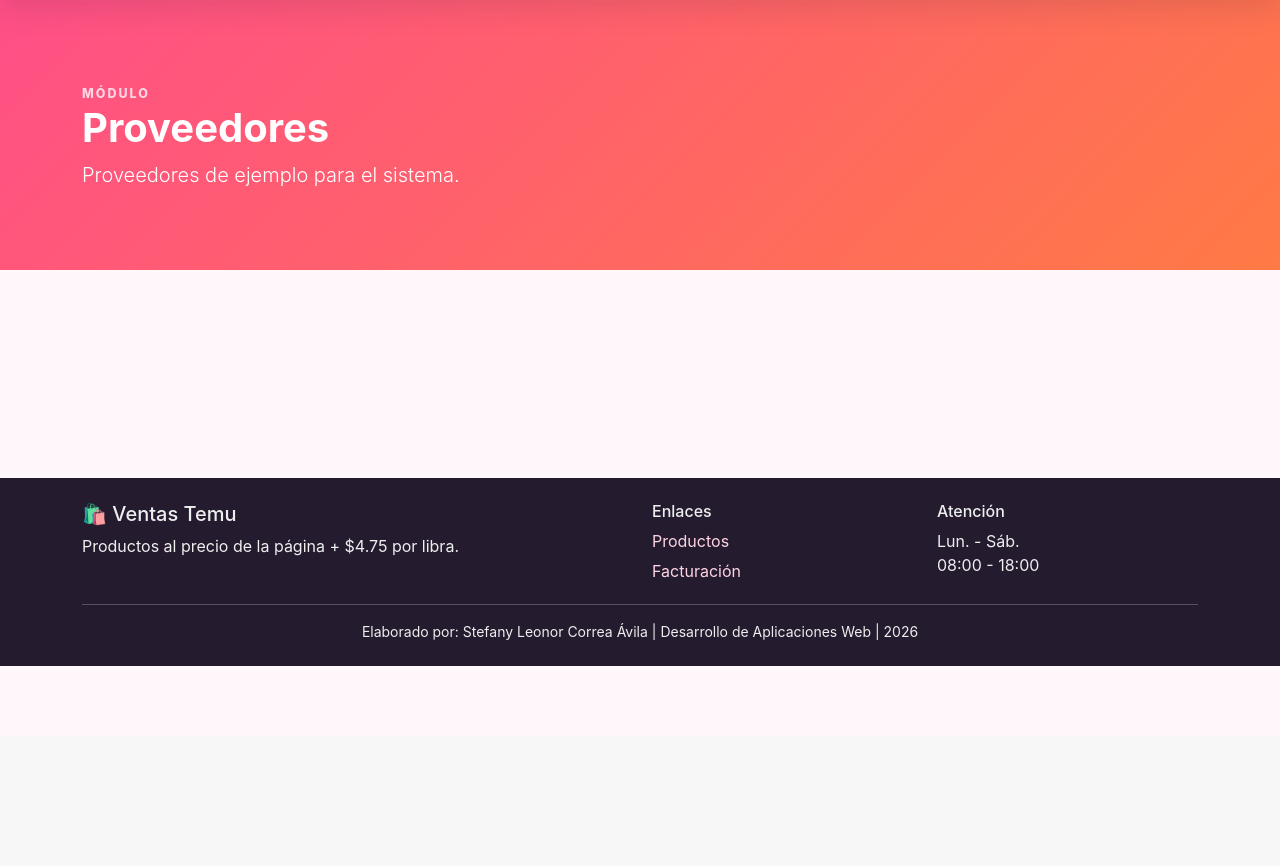
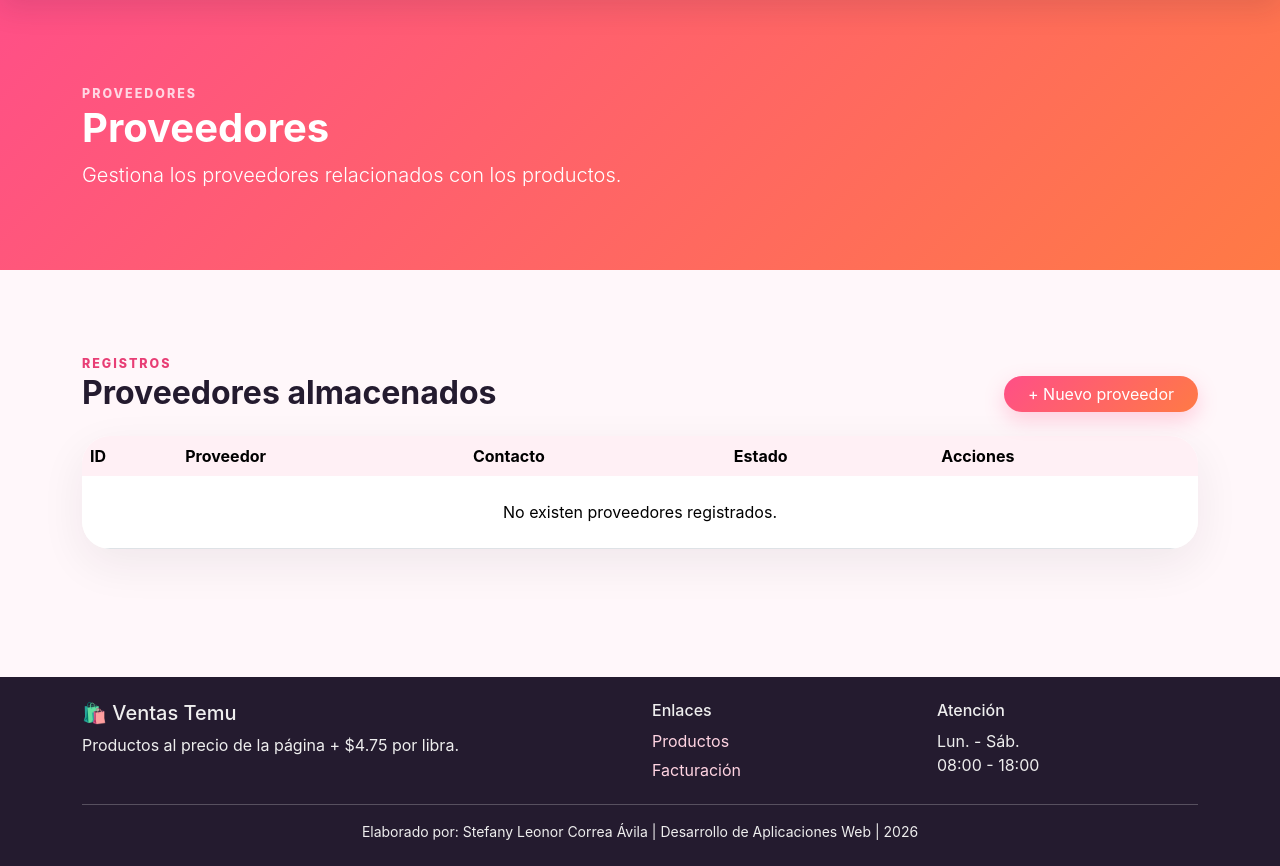
Before and after one commit to 2525STEFANYCORREA/ventas_temu_flask, a Flask app: page /proveedores in a window 1280 px wide. Shown: the part 64-930 px from the top of the page. Before the commit the page ends 730 px from the top, so only its background shows below. Run offline with Flask 3, Linux system fonts and the light colour scheme; the visitor is signed in with stand-in values (Sample User, id 1); data that the repository does not hold is empty; some libraries are stand-ins or nearby versions.

Commit message:
Completar CRUD de proveedores

```diff
--- a/templates/proveedores.html
+++ b/templates/proveedores.html
@@ -3,25 +3,49 @@
 {% block content %}
 <section class="inner-hero">
     <div class="container">
-        <span class="eyebrow light">MÓDULO</span>
+        <span class="eyebrow light">PROVEEDORES</span>
         <h1 class="display-6 fw-bold">Proveedores</h1>
-        <p class="lead mb-0">Proveedores de ejemplo para el sistema.</p>
+        <p class="lead mb-0">Gestiona los proveedores relacionados con los productos.</p>
     </div>
 </section>
+
 <section class="section-space">
     <div class="container">
-        <div class="row g-4">
-            {% for proveedor in proveedores %}
-            <div class="col-md-6">
-                <div class="info-card h-100">
-                    <div class="d-flex justify-content-between align-items-start">
-                        <div><span class="icon-circle">🏢</span><h4 class="mt-3">{{ proveedor.nombre }}</h4></div>
-                        <span class="badge text-bg-success">{{ proveedor.estado }}</span>
-                    </div>
-                    <p class="text-muted mb-0">{{ proveedor.contacto }}</p>
-                </div>
+        <div class="records-header mb-4">
+            <div>
+                <span class="eyebrow">REGISTROS</span>
+                <h2 class="fw-bold mb-0">Proveedores almacenados</h2>
             </div>
-            {% endfor %}
+            <a href="{{ url_for('formulario_proveedor') }}" class="btn btn-temu rounded-pill px-4">+ Nuevo proveedor</a>
+        </div>
+
+        <div class="table-card">
+            <div class="table-responsive">
+                <table class="table align-middle mb-0">
+                    <thead><tr><th>ID</th><th>Proveedor</th><th>Contacto</th><th>Estado</th><th>Acciones</th></tr></thead>
+                    <tbody>
+                    {% for proveedor in proveedores %}
+                    <tr>
+                        <td>{{ proveedor.id_proveedor }}</td>
+                        <td><strong>{{ proveedor.nombre }}</strong></td>
+                        <td>{{ proveedor.contacto }}</td>
+                        <td><span class="badge text-bg-success">{{ proveedor.estado }}</span></td>
+                        <td>
+                            <div class="d-flex gap-1">
+                                <a href="{{ url_for('editar_proveedor', proveedor_id=proveedor.id_proveedor) }}" class="btn btn-outline-secondary btn-sm rounded-pill">Editar</a>
+                                <form method="POST" action="{{ url_for('eliminar_proveedor', proveedor_id=proveedor.id_proveedor) }}" class="d-inline" onsubmit="return confirmarEliminacion('{{ proveedor.nombre|e }}');">
+                                    {{ delete_form.hidden_tag() }}
+                                    {{ delete_form.submit(class="btn btn-outline-danger btn-sm rounded-pill") }}
+                                </form>
+                            </div>
+                        </td>
+                    </tr>
+                    {% else %}
+                    <tr><td colspan="5" class="text-center py-4">No existen proveedores registrados.</td></tr>
+                    {% endfor %}
+                    </tbody>
+                </table>
+            </div>
         </div>
     </div>
 </section>
```
